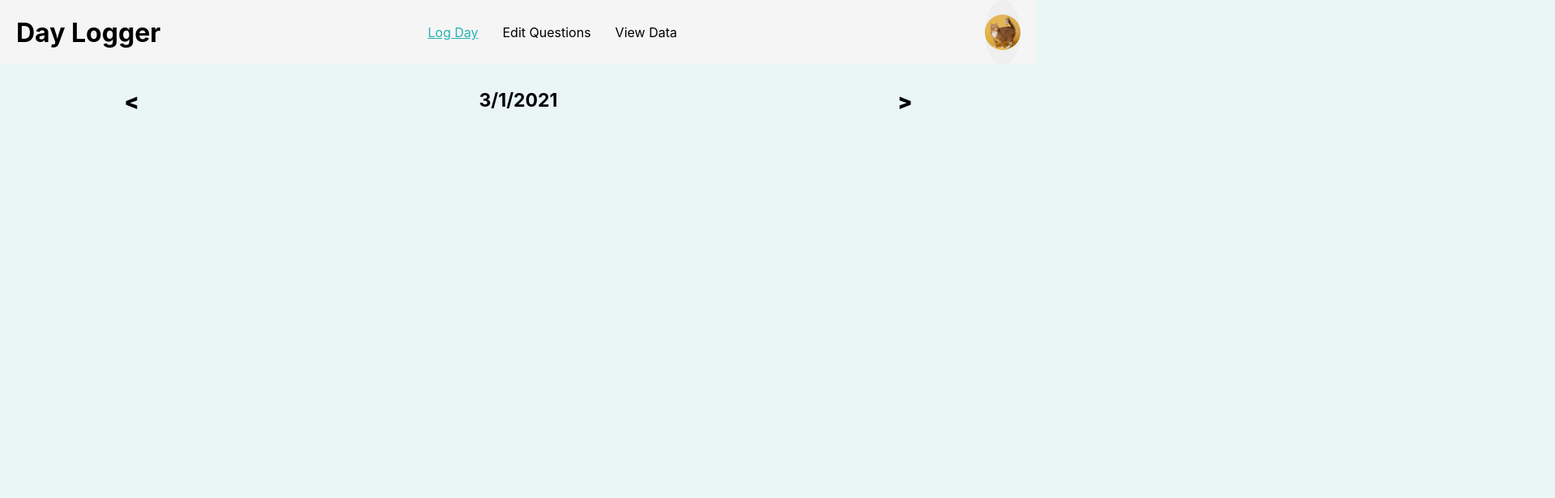
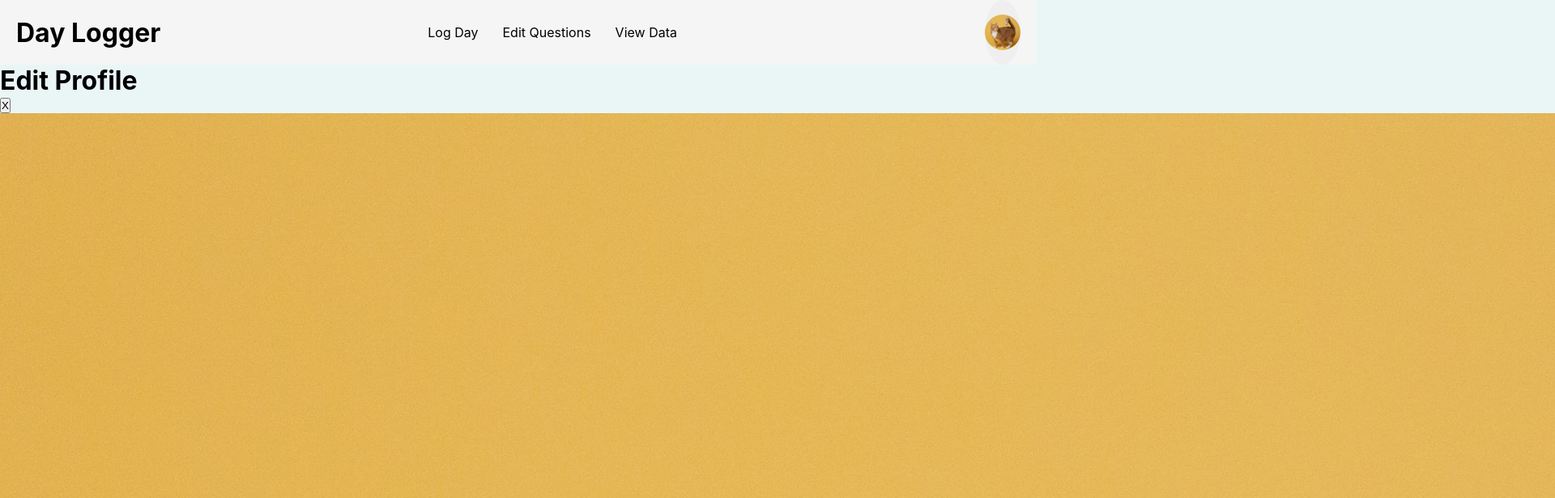
Before and after one commit to Ratanak-Rin-Sbu/Day-Logger-client, a React (Create React App) app: page / in a window 1280 px wide. Both pictures are taken after a click on the button 1237 px from the left and 40 px from the top of the page. Shown: the top 616 px of the page at 81% size, 1920 px wide, since content can reach past the window. Built offline with nearby package versions, Linux system fonts and the light colour scheme.

Commit message:
implement Profile page to Home page(in progress)

```diff
--- /dev/null
+++ b/src/Components/Profile.js
@@ -0,0 +1,102 @@
+function Profile() {
+  return (
+    <form className="profile-form">
+			<div className="profile-nav">
+				<h1>Edit Profile</h1>
+				<button
+					className="button-close"
+					id="button-close"
+					// onClick={handleClose}
+					// ref={closeButtonRef}
+				>
+					X
+				</button>
+			</div>
+
+			<div className="profile-image">
+				<div className="img">
+					<img
+						className="profile-picture"
+            id="profile-profile"
+            alt="user-profile"
+						src={
+							// profile?.profileImageUrl ||
+							`${process.env.PUBLIC_URL}/assets/images/cat1.jpg`
+						}
+					/>
+				</div>
+
+				<div className="input-image">
+					<input
+						type="file"
+						name="image"
+						accept="image/*"
+						id="cloudinary"
+						// onChange={handleImageSelected}
+						style={{ display: 'none' }}
+					/>
+					<button
+						// ref={imageUploadButtonRef}
+						id="btn-add-image"
+						// onClick={handleClickImageInput}
+					>
+						Add Image
+					</button>
+				</div>
+        <button id="btn-remove-image"
+          // onClick={handleRemoveImage}
+        >
+					Remove Image
+				</button>
+			</div>
+
+			<div className="profile-info">
+				<label>
+					<b>Name</b>
+				</label>
+				<input
+					className="input-name"
+					type="text"
+					placeholder="Seungjun Chae"
+					// defaultValue={profile.name}
+					// onChange={(e) => {
+					// 	handleProfileName(e.target.value);
+					// }}
+				/>
+				<label>
+					<b>Email</b>
+				</label>
+				<input
+					className="input-email"
+					type="text"
+					placeholder="seungjun.chae@stonybrook.edu"
+					// defaultValue={profile.email}
+					// onChange={(e) => {
+					// 	handleProfileEmail(e.target.value);
+					// }}
+				/>
+				<label>
+					<b>Adress</b>
+				</label>
+			</div>
+
+			<div className="profile-bottom">
+				<input
+					className="input-save"
+					type="submit"
+					value="Save"
+					// ref={saveButtonRef}
+					// onClick={handleSaveClick}
+				/>
+				{/* <button className="button-save" onClick={handleSaveClick}>Save</button> */}
+        <button className="button-logout" type="button"
+          // onClick={handleLogout}
+        >
+					Logout
+				</button>
+			</div>
+		</form>
+  )
+}
+
+export default Profile;
--- a/src/Home.js
+++ b/src/Home.js
@@ -2,28 +2,40 @@ import { useState } from 'react';
 import LogDay from './Components/LogDay';
 import EditQuestions from './Components/EditQuestions';
 import ViewData from './Components/ViewData';
+import Profile from './Components/Profile';
 
 function Home(profile, setProfile, setIsLogin) {
-	const [isLogDay, setIsLogDay] = useState(true);
-	const [isEditQuestions, setIsEditQuestions] = useState(false);
-	const [isViewData, setIsViewData] = useState(false);
+	const [isLogDayPage, setIsLogDayPage] = useState(true);
+	const [isEditQuestionsPage, setIsEditQuestionsPage] = useState(false);
+	const [isViewDataPage, setIsViewDataPage] = useState(false);
+	const [isProfilePage, setIsProfilePage] = useState(false);
 
 	const openLogDay = () => {
-		setIsLogDay(true);
-		setIsEditQuestions(false);
-		setIsViewData(false);
+		setIsLogDayPage(true);
+		setIsEditQuestionsPage(false);
+		setIsViewDataPage(false);
+		setIsProfilePage(false);
 	};
 
 	const openEditQuestions = () => {
-		setIsLogDay(false);
-		setIsEditQuestions(true);
-		setIsViewData(false);
+		setIsLogDayPage(false);
+		setIsEditQuestionsPage(true);
+		setIsViewDataPage(false);
+		setIsProfilePage(false);
 	};
 
 	const openViewData = () => {
-		setIsLogDay(false);
-		setIsEditQuestions(false);
-		setIsViewData(true);
+		setIsLogDayPage(false);
+		setIsEditQuestionsPage(false);
+		setIsViewDataPage(true);
+		setIsProfilePage(false);
+	};
+
+	const openProfile = () => {
+		setIsLogDayPage(false);
+		setIsEditQuestionsPage(false);
+		setIsViewDataPage(false);
+		setIsProfilePage(true);
 	};
 
 	return (
@@ -32,7 +44,7 @@ function Home(profile, setProfile, setIsLogin) {
 				<h1 id="main-title">Day Logger</h1>
 				<div className="navigation">
 					<label
-						className={`btn-home ${isLogDay ? 'active' : ''}`}
+						className={`btn-home ${isLogDayPage ? 'active' : ''}`}
 						id="btn-open-log-day"
 						onClick={openLogDay}
 					>
@@ -40,7 +52,7 @@ function Home(profile, setProfile, setIsLogin) {
 					</label>
 
 					<label
-						className={`btn-home ${isEditQuestions ? 'active' : ''}`}
+						className={`btn-home ${isEditQuestionsPage ? 'active' : ''}`}
 						id="btn-open-edit-questions"
 						onClick={openEditQuestions}
 					>
@@ -48,7 +60,7 @@ function Home(profile, setProfile, setIsLogin) {
 					</label>
 
 					<label
-						className={`btn-home ${isViewData ? 'active' : ''}`}
+						className={`btn-home ${isViewDataPage ? 'active' : ''}`}
 						id="btn-open-view-data"
 						onClick={openViewData}
 					>
@@ -59,6 +71,7 @@ function Home(profile, setProfile, setIsLogin) {
 					className="image-profile"
 					id="button-profile"
 					type="button"
+					onClick={openProfile}
 					// onClick={openModal}
 				>
 					<img
@@ -71,9 +84,10 @@ function Home(profile, setProfile, setIsLogin) {
 				</button>
 			</div>
 
-			{isLogDay && <LogDay />}
-			{isEditQuestions && <EditQuestions />}
-			{isViewData && <ViewData />}
+			{isLogDayPage && <LogDay />}
+			{isEditQuestionsPage && <EditQuestions />}
+			{isViewDataPage && <ViewData />}
+			{isProfilePage && <Profile />}
 		</>
 	);
 }
```
Also changed, not shown: src/Components/LogDay.js (+6 -6 lines).
